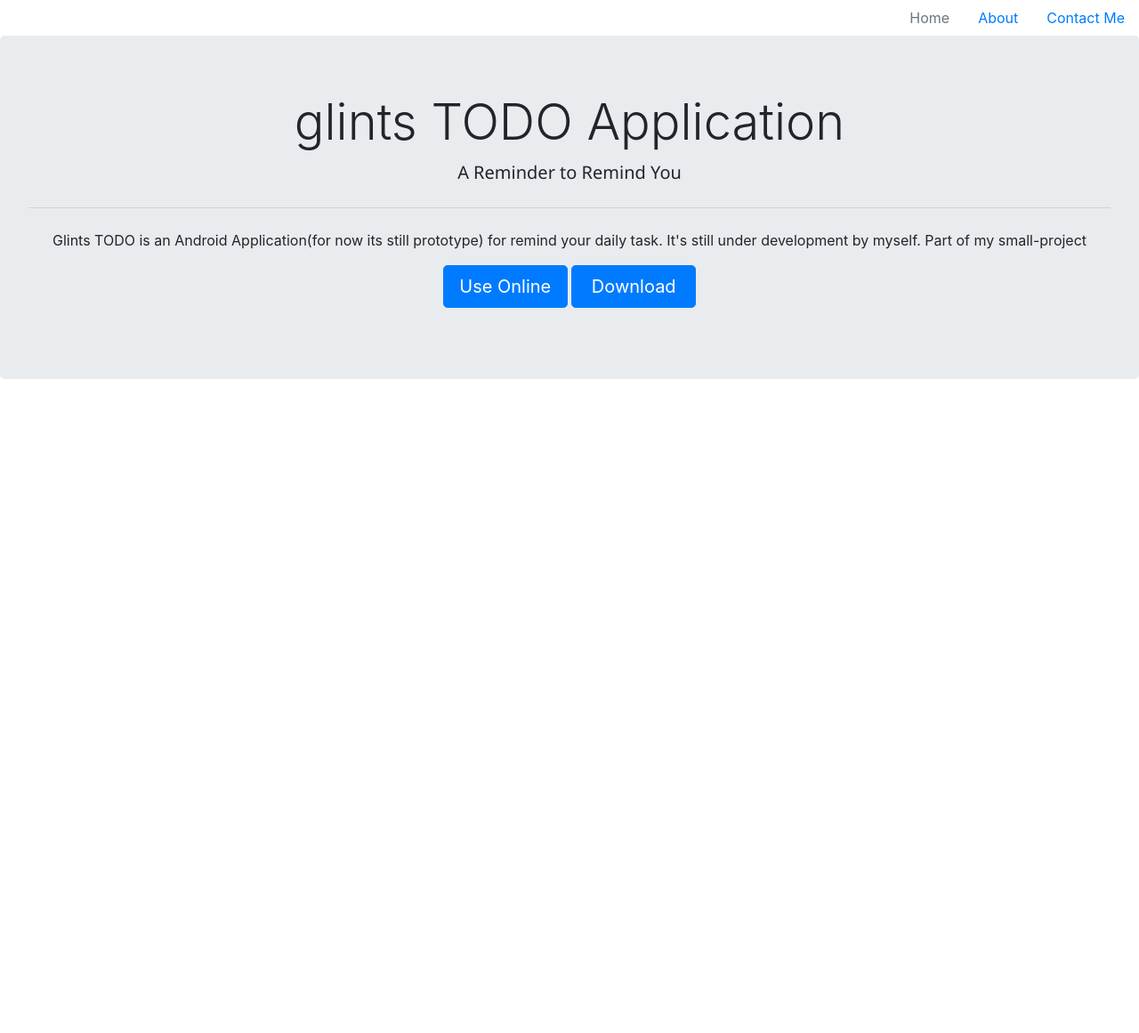
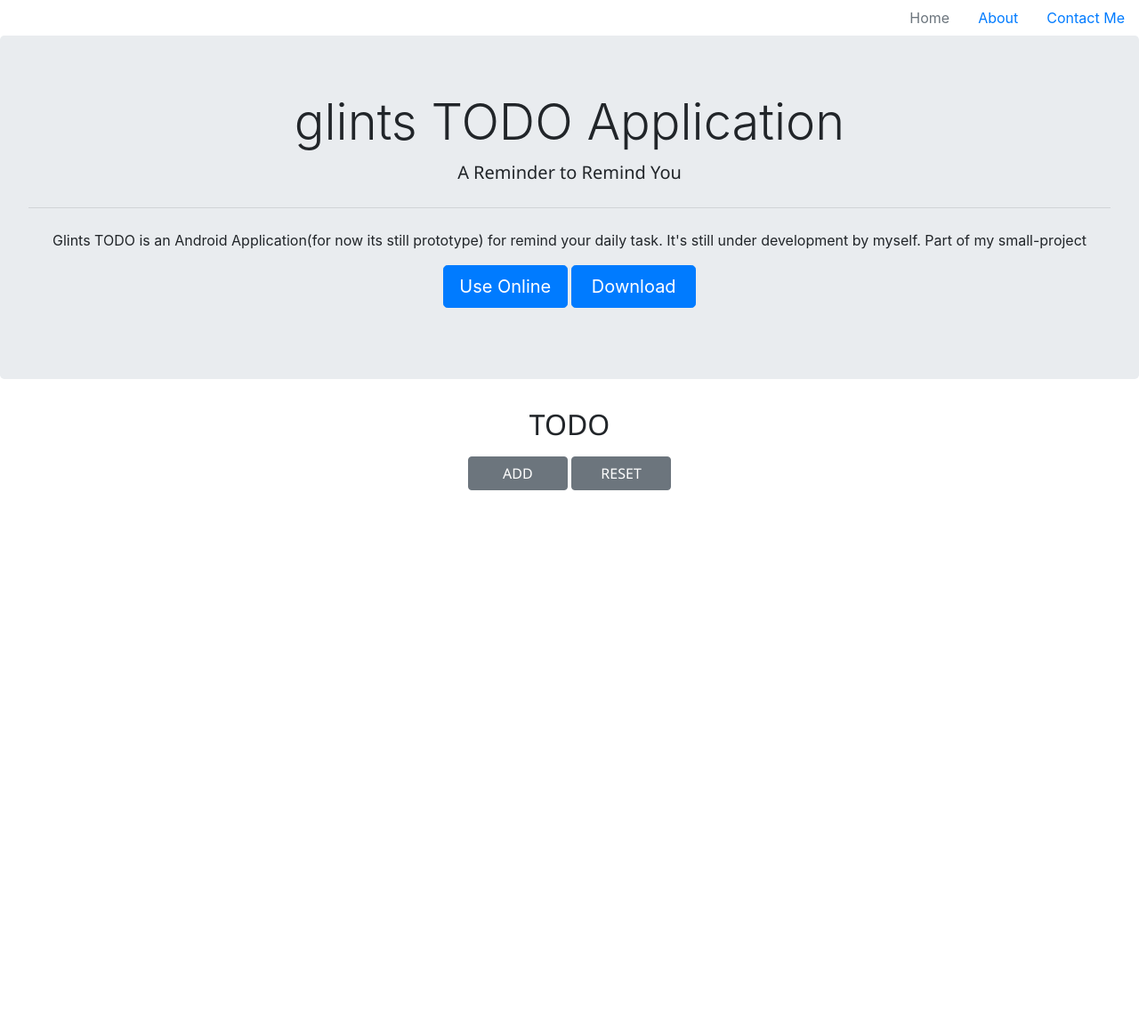
Before and after one commit to ariebrainware/glintstodo, a plain HTML site: page index.html in a window 1280 px wide. Shown: the top 1161 px of the page at 89% size. Before the commit the page ends 800 px from the top, so only its background shows below. Drawn offline with Linux system fonts and the light colour scheme.

Commit message:
add js and some basic function

```diff
--- a/css/main.css
+++ b/css/main.css
@@ -11,3 +11,14 @@
 .btn{
     width: 7em;
 }
+
+footer{
+    margin-top: 98%;
+}
+
+#wrapper{
+    height: 700px;
+    widows: 500px;
+    font-family: 'Segoe UI', Tahoma, Geneva, Verdana, sans-serif;
+    font-weight: 100;
+}
--- a/index.html
+++ b/index.html
@@ -1,4 +1,5 @@
 <!DOCTYPE html>
+<!-- AUTHOR : Arie Brainware-->
 <html>
 <head>
     <meta charset="utf-8" />
@@ -9,6 +10,7 @@
 
 </head>
 <body>
+    <div class="justify-content-end">
             <ul class="nav justify-content-end">
                     <li class="nav-item">
                         <a class="nav-link active disabled" href="#">Home</a>
@@ -28,9 +30,25 @@
                     It's still under development by myself. Part of my small-project</p>
                 <p>
                     <a class="btn btn-primary btn-lg" href="#" role="button">Use Online</a>
-            <a class="btn btn-primary btn-lg" href="#" role="button">Download</a>
+                    <a class="btn btn-primary btn-lg" href="https://github.com/ariebrainware/glintstodo/archive/master.zip" role="button">Download</a>
                 </p>
             </div>
+    </div>
 
+    <div align="center" id="wrapper">
+        <div>
+            <h2>TODO</h2>
+            <p id="task">
+            </p>
+            </div>
+        <div>
+            <button  type="submit" class="btn btn-secondary" onclick="addTask()">ADD</button>
+            <button type="reset" class="btn btn-secondary" onclick="resetTask()">RESET</button>
+        </div>
+
+    </div>
+    <footer>Copyright&copy; 2018 <a href="https://www.linkedin.com/in/muhamad-arie-b8a040166/">Arie Brainware</a></footer>
 </body>
+<script src="js/todo.js"></script>
+</script>
 </html>
--- /dev/null
+++ b/js/todo.js
@@ -0,0 +1,11 @@
+//Author : Arie Brainware
+
+function addTask(){
+    var task = prompt("What do you want to do ?");
+    document.getElementById("task").innerHTML+="<input type='checkbox' placeholder='What do you want to do?'>"+task+"<br>";
+}
+
+function resetTask(){
+    document.getElementById("task").innerHTML="";
+
+}
```
Lines whose indentation alone changed are shown as unchanged.
